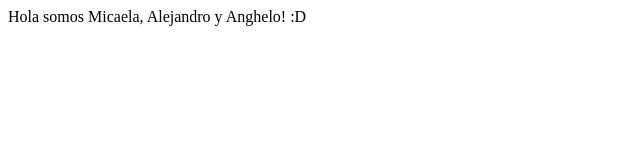
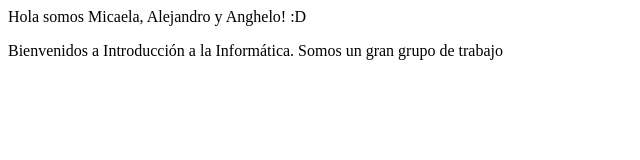
Before and after one commit to claudiovam/ctd-intro-clase4s, a plain HTML site: page index.html in a window 1280 px wide. Shown: the whole page, without its empty margins (0-640 px from the left). Drawn offline with Linux system fonts and the light colour scheme.

Commit message:
agregue frase al index

```diff
--- a/index.html
+++ b/index.html
@@ -7,5 +7,6 @@
 </head>
 <body>
   <header>Hola somos Micaela, Alejandro y Anghelo! :D</header>
+<p> Bienvenidos a Introducción a la Informática. Somos un gran grupo de trabajo</p>
 </body>
 </html>
```
